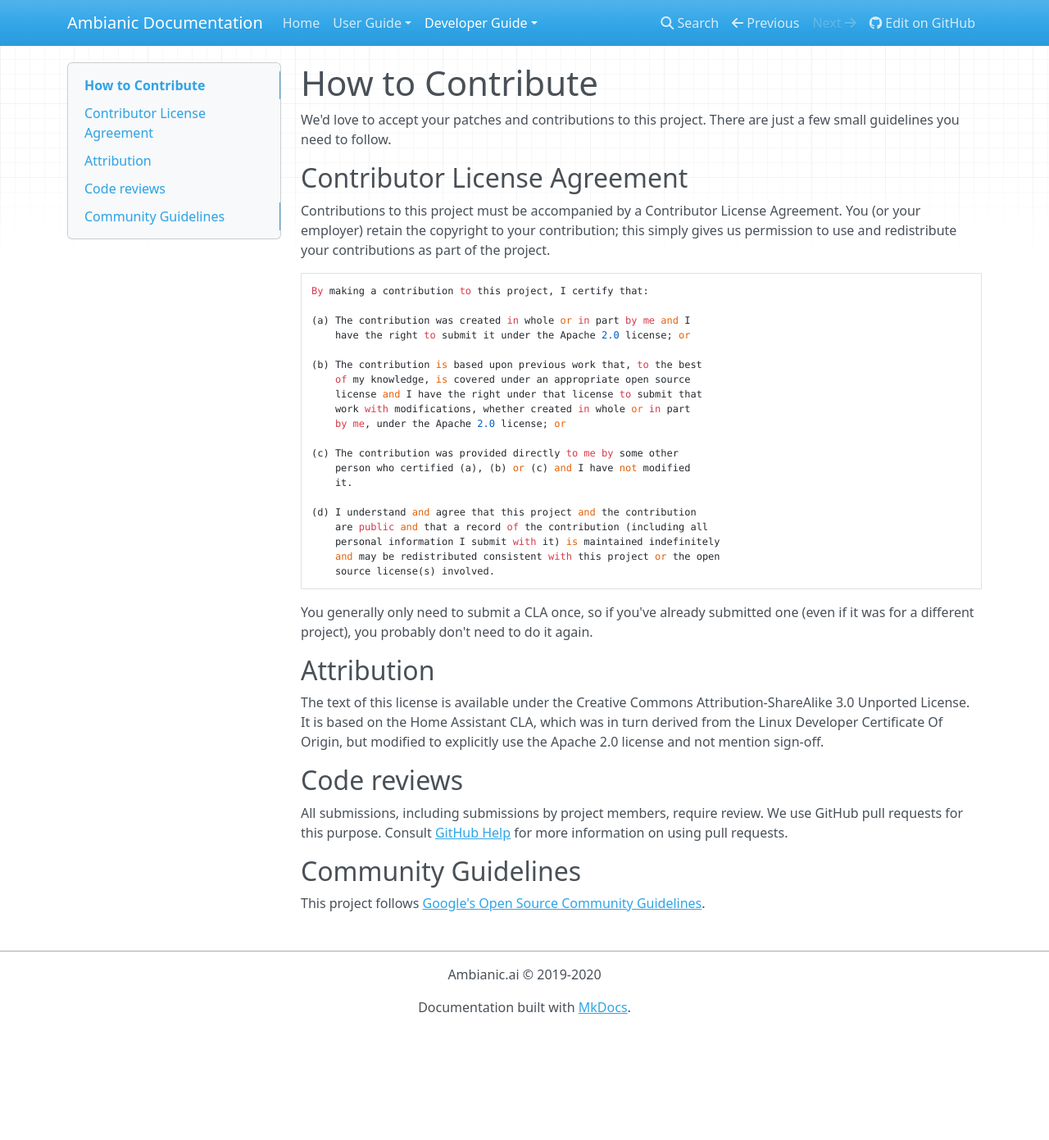
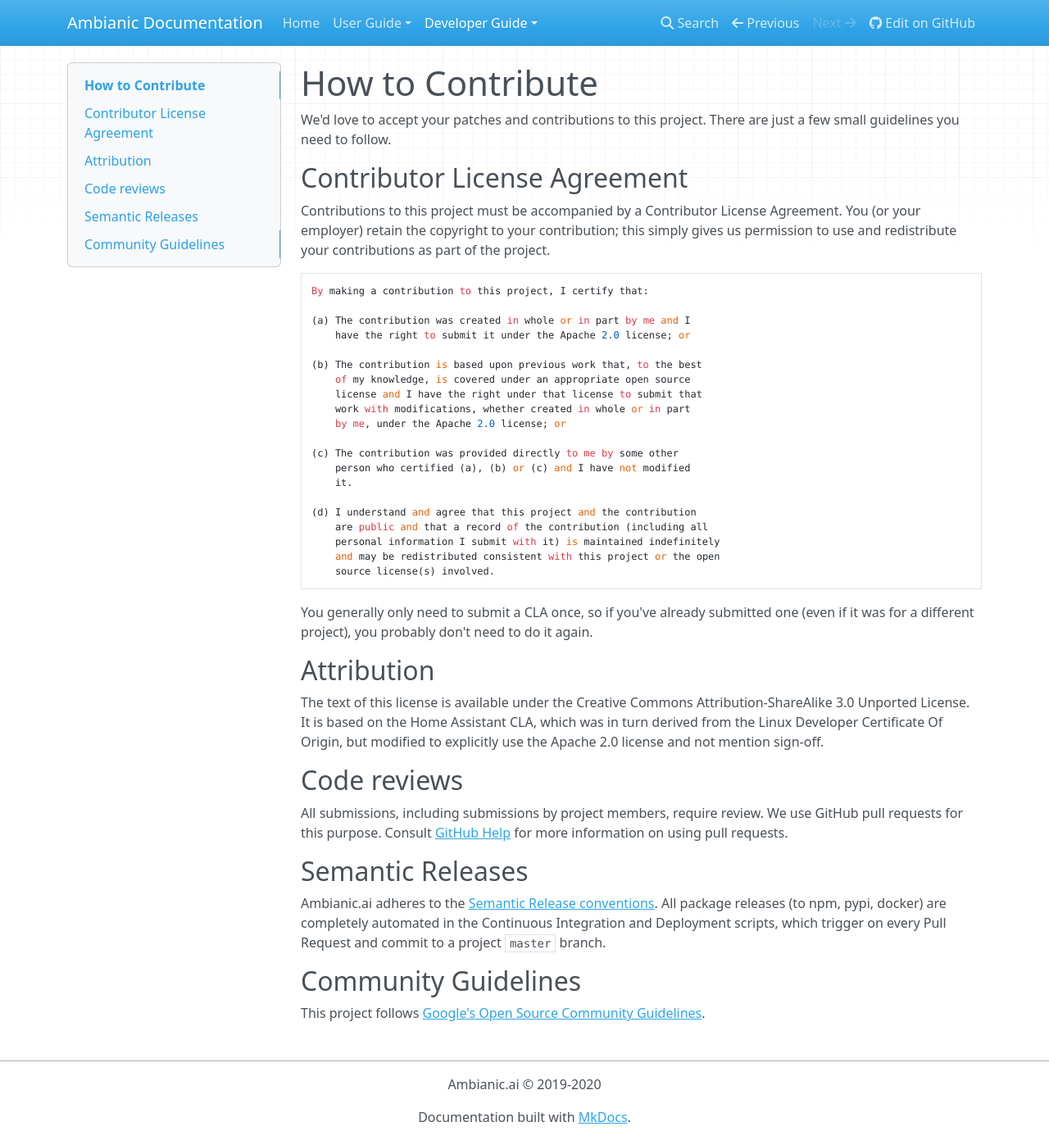
Before and after one commit to ambianic/ambianic-docs, an MkDocs documentation site: the page built from docs-md/legal/CONTRIBUTING.md, in a window 1280 px wide and 1391 px high. Shown: the whole window at 82% size. Built offline with MkDocs 1.6.1, drawn with Linux system fonts in a browser that asks for light colours; nearby versions of some CDN libraries.

Commit message:
docs: add sem rel section

```diff
--- a/docs-md/legal/CONTRIBUTING.md
+++ b/docs-md/legal/CONTRIBUTING.md
@@ -48,6 +48,11 @@
 [GitHub Help](https://help.github.com/articles/about-pull-requests/) for more
 information on using pull requests.
 
+## Semantic Releases
+
+Ambianic.ai adheres to the [Semantic Release conventions](https://semantic-release.gitbook.io/semantic-release/).
+All package releases (to npm, pypi, docker) are completely automated in the Continuous Integration and Deployment scripts, which trigger on every Pull Request and commit to a project `master` branch.
+
 ## Community Guidelines
 
 This project follows [Google's Open Source Community
```
